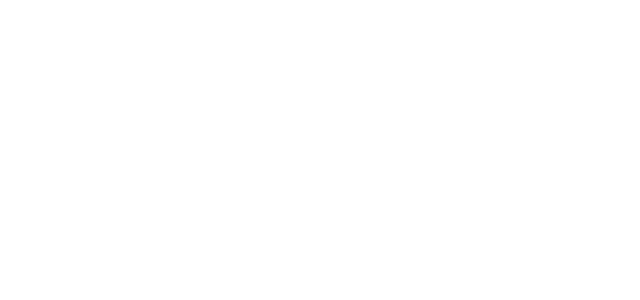
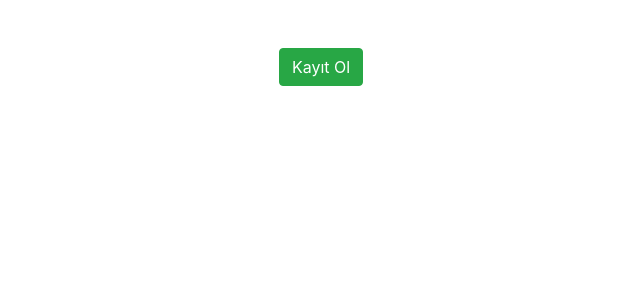
Before and after one commit to veysel/money-app, an Angular app: page /register in a window 1280 px wide. Before the commit this address led to /. Shown: the top 300 px of the page, without its empty margins (191-831 px from the left). Built offline with nearby package versions, Linux system fonts and the light colour scheme.

Commit message:
Register component added to project

```diff
--- /dev/null
+++ b/src/app/Register/register.component.ts
@@ -0,0 +1,13 @@
+import { Component } from '@angular/core';
+
+@Component({
+  selector: 'register',
+  templateUrl: './register.template.html'
+})
+export class RegisterComponent {
+
+  public register(): boolean {
+    return false;
+  }
+
+}
--- /dev/null
+++ b/src/app/Register/register.template.html
@@ -0,0 +1,5 @@
+<div class="container">
+    <div class="row mt-5 mx-auto col-xl-4 col-lg-4 col-md-5 col-sm-7 col-11">
+        <button type="submit" class="btn btn-success">Kayıt Ol</button>
+    </div>
+</div>
--- a/src/app/app.module.ts
+++ b/src/app/app.module.ts
@@ -7,6 +7,7 @@
 import { AppComponent } from './app.component';
 import { LoginComponent } from './Login/login.component';
 import { HomeComponent } from './Home/home.component';
+import { RegisterComponent } from './Register/register.component';
 
 import { AuthCanActivate } from './Auth/auth.can.activate';
 
@@ -16,7 +17,8 @@
   declarations: [
     AppComponent,
     LoginComponent,
-    HomeComponent
+    HomeComponent,
+    RegisterComponent
   ],
   imports: [
     BrowserModule,
--- a/src/app/app.routes.ts
+++ b/src/app/app.routes.ts
@@ -2,11 +2,13 @@
 
 import { HomeComponent } from './Home/home.component';
 import { LoginComponent } from './Login/login.component';
+import { RegisterComponent } from './Register/register.component';
 
 import { AuthCanActivate } from './Auth/auth.can.activate';
 
 export const routes: Routes = [
     { path: '', redirectTo: '/home', pathMatch: 'full' },
     { path: 'home', component: HomeComponent, canActivate: [AuthCanActivate] },
-    { path: 'login', component: LoginComponent }
+    { path: 'login', component: LoginComponent },
+    { path: 'register', component: RegisterComponent }
 ];
```
